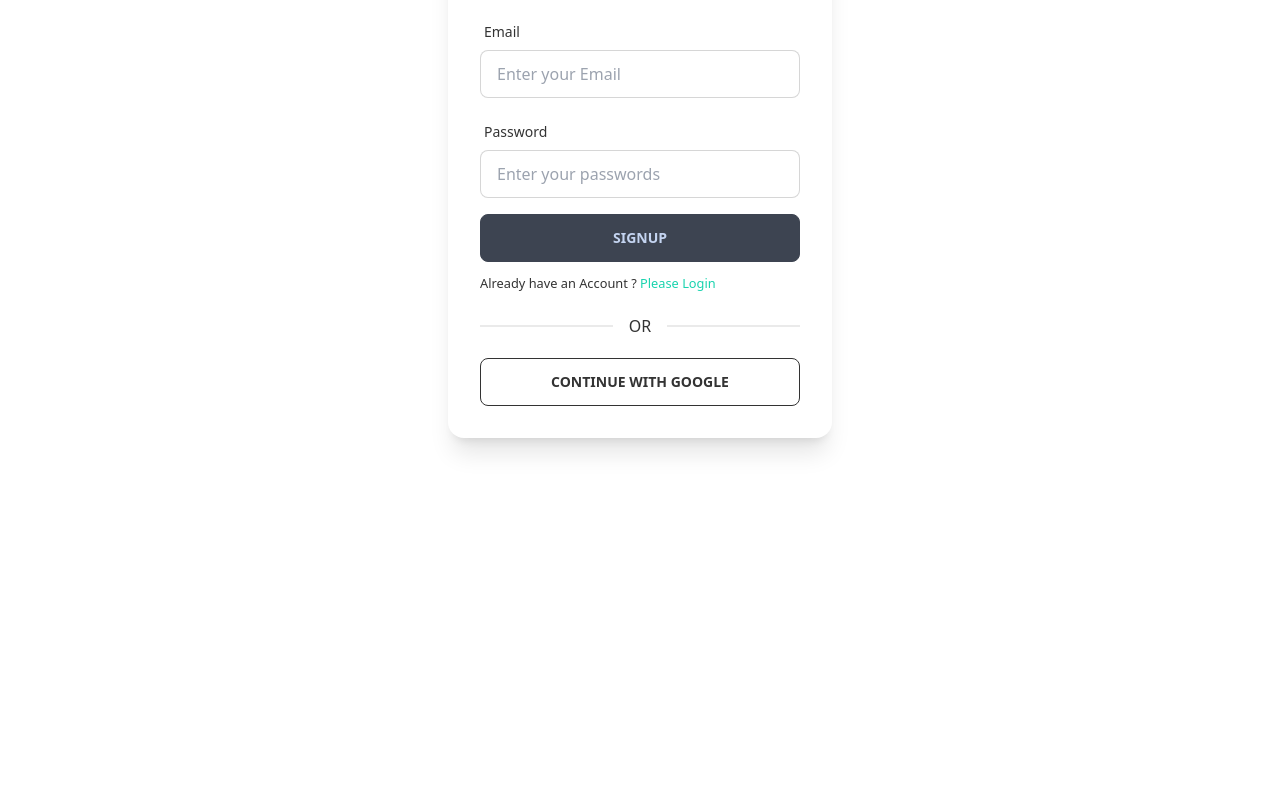
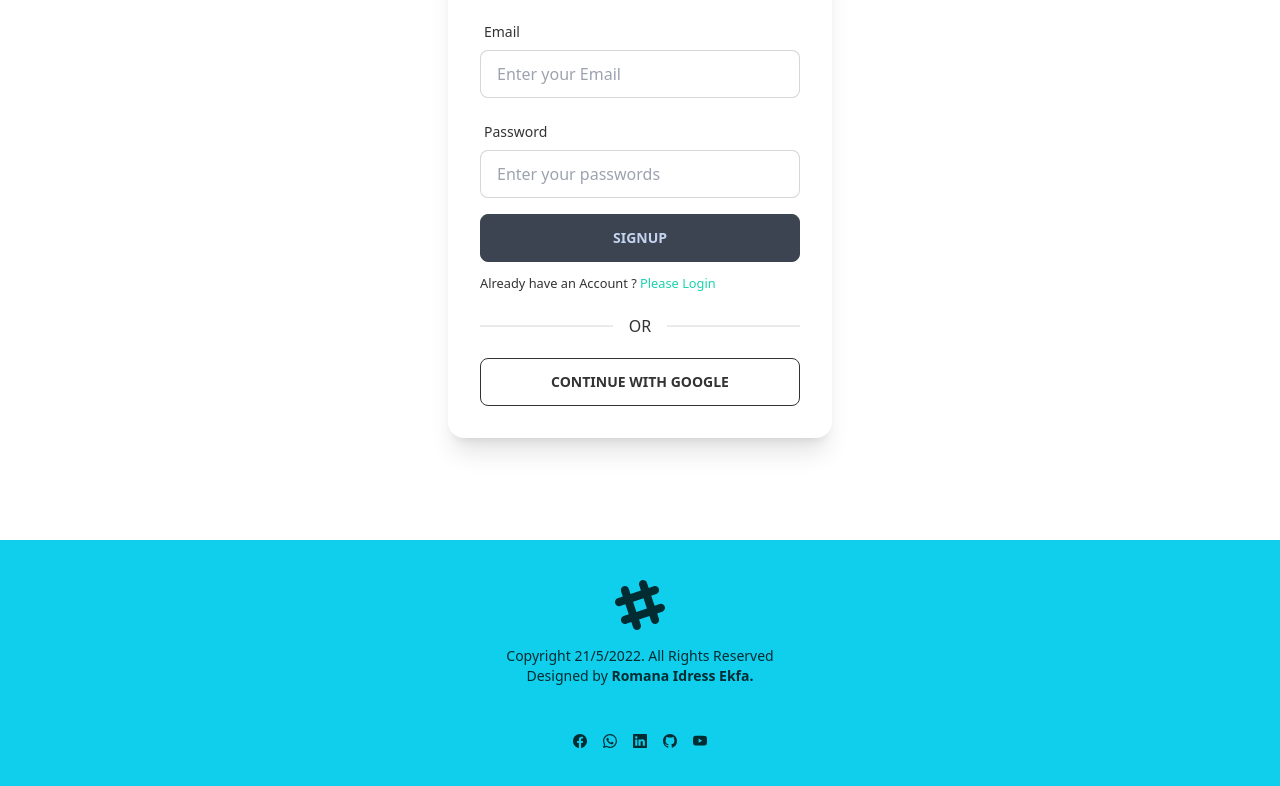
Before and after one commit to RomanaIdressEkfa/manufacturer-client-site, a React (Create React App) app: page /signup in a window 1280 px wide. Shown: the part 324-1110 px from the top of the page. Before the commit the page ends 864 px from the top, so only its background shows below. Built offline with nearby package versions, Linux system fonts and the light colour scheme.

Commit message:
i am adding footer.js

```diff
--- a/package.json
+++ b/package.json
@@ -12,6 +12,7 @@
     "react-dom": "^18.1.0",
     "react-firebase-hooks": "^5.0.3",
     "react-hook-form": "^7.31.2",
+    "react-icons": "^4.3.1",
     "react-router-dom": "^6.3.0",
     "react-scripts": "5.0.1",
     "web-vitals": "^2.1.4"
--- a/src/App.js
+++ b/src/App.js
@@ -4,6 +4,7 @@ import Blog from './Pages/Blog/Blog';
 import HomePage from './Pages/Home/HomePage';
 import Login from './Pages/Login/Login';
 import SignUp from './Pages/Login/SignUp';
+import Footer from './Pages/Shared/Footer';
 import Navbar from './Pages/Shared/Navbar';
 
 function App() {
@@ -16,6 +17,7 @@ function App() {
         <Route path='/login' element={<Login></Login>}></Route>
         <Route path='/signup' element={<SignUp></SignUp>}></Route>
       </Routes>
+      <Footer></Footer>
     </div>
   );
 }
--- /dev/null
+++ b/src/Pages/Shared/Footer.js
@@ -0,0 +1,58 @@
+import React from 'react';
+import { Link } from 'react-router-dom';
+import {
+    BsFacebook,
+    BsYoutube,
+    BsLinkedin,
+    BsGithub,
+    BsWhatsapp,
+} from "react-icons/bs";
+// import { BsFillTelephoneFill } from "react-icons/bs";
+// import { FaRegAddressCard } from "react-icons/fa";
+
+const Footer = () => {
+    const current = new Date();
+    const date = `${current.getDate()}/${current.getMonth() + 1}/${current.getFullYear()}`;
+    return (
+        <footer class="footer footer-center p-10 bg-primary text-primary-content">
+            <div>
+                <svg width="50" height="50" viewBox="0 0 24 24" xmlns="http://www.w3.org/2000/svg" fill-rule="evenodd" clip-rule="evenodd" class="inline-block fill-current"><path d="M22.672 15.226l-2.432.811.841 2.515c.33 1.019-.209 2.127-1.23 2.456-1.15.325-2.148-.321-2.463-1.226l-.84-2.518-5.013 1.677.84 2.517c.391 1.203-.434 2.542-1.831 2.542-.88 0-1.601-.564-1.86-1.314l-.842-2.516-2.431.809c-1.135.328-2.145-.317-2.463-1.229-.329-1.018.211-2.127 1.231-2.456l2.432-.809-1.621-4.823-2.432.808c-1.355.384-2.558-.59-2.558-1.839 0-.817.509-1.582 1.327-1.846l2.433-.809-.842-2.515c-.33-1.02.211-2.129 1.232-2.458 1.02-.329 2.13.209 2.461 1.229l.842 2.515 5.011-1.677-.839-2.517c-.403-1.238.484-2.553 1.843-2.553.819 0 1.585.509 1.85 1.326l.841 2.517 2.431-.81c1.02-.33 2.131.211 2.461 1.229.332 1.018-.21 2.126-1.23 2.456l-2.433.809 1.622 4.823 2.433-.809c1.242-.401 2.557.484 2.557 1.838 0 .819-.51 1.583-1.328 1.847m-8.992-6.428l-5.01 1.675 1.619 4.828 5.011-1.674-1.62-4.829z"></path></svg>
+                <div className=' p-2 text-center '>
+                    Copyright {date}. All Rights Reserved
+                    <div>
+                        Designed by <b className='text'> Romana Idress Ekfa.</b>
+                    </div>
+                </div>
+            </div>
+            <div>
+                <div class="grid grid-flow-col gap-4">
+                    <a
+                        className="icons-social"
+                        href="https://www.facebook.com/romanaidress.ekfa.10"
+                    >
+                        <BsFacebook />
+                    </a>
+                    <a className="icons-social" href="https://web.whatsapp.com/">
+                        <BsWhatsapp />
+                    </a>
+
+                    <a
+                        className="icons-social"
+                        href="https://www.linkedin.com/in/romana-idress-ekfa-9b991a225/"
+                    >
+                        <BsLinkedin />
+                    </a>
+                    <a className="icons-social" href="https://github.com/RomanaIdressEkfa">
+                        <BsGithub />
+                    </a>
+
+                    <a className="icons-social" href="https://www.youtube.com/">
+                        <BsYoutube />
+                    </a>
+                </div>
+            </div>
+        </footer>
+    );
+};
+
+export default Footer;
--- a/src/Pages/Shared/Navbar.js
+++ b/src/Pages/Shared/Navbar.js
@@ -17,7 +17,7 @@ const Navbar = () => {
             <div class="navbar-start">
                 <div class="dropdown">
                     <label tabindex="0" class="btn btn-ghost btn-circle">
-                        <svg xmlns="http://www.w3.org/2000/svg" class="h-5 w-5" fill="none" viewBox="0 0 24 24" stroke="currentColor"><path stroke-linecap="round" stroke-linejoin="round" stroke-width="2" d="M4 6h16M4 12h16M4 18h7" /></svg>
+                        <svg xmlns="http://www.w3.org/2000/svg" class="h-5 w-5" fill="none" viewBox="0 0 24 24" stroke="currentColor"><path stroke-linecap="round" strokeLinejoin="round" stroke-width="2" d="M4 6h16M4 12h16M4 18h7" /></svg>
                     </label>
                     <ul tabindex="0" class="menu menu-compact dropdown-content mt-3 p-2 shadow bg-base-100 rounded-box w-52">
                         <li><Link to='/'>HomePage</Link></li>
@@ -31,11 +31,11 @@ const Navbar = () => {
             </div>
             <div class="navbar-end">
                 <button class="btn btn-ghost btn-circle">
-                    <svg xmlns="http://www.w3.org/2000/svg" class="h-5 w-5" fill="none" viewBox="0 0 24 24" stroke="currentColor"><path stroke-linecap="round" stroke-linejoin="round" stroke-width="2" d="M21 21l-6-6m2-5a7 7 0 11-14 0 7 7 0 0114 0z" /></svg>
+                    <svg xmlns="http://www.w3.org/2000/svg" class="h-5 w-5" fill="none" viewBox="0 0 24 24" stroke="currentColor"><path stroke-linecap="round" strokeLinejoin="round" stroke-width="2" d="M21 21l-6-6m2-5a7 7 0 11-14 0 7 7 0 0114 0z" /></svg>
                 </button>
                 <button class="btn btn-ghost btn-circle">
                     <div class="indicator">
-                        <svg xmlns="http://www.w3.org/2000/svg" class="h-5 w-5" fill="none" viewBox="0 0 24 24" stroke="currentColor"><path stroke-linecap="round" stroke-linejoin="round" stroke-width="2" d="M15 17h5l-1.405-1.405A2.032 2.032 0 0118 14.158V11a6.002 6.002 0 00-4-5.659V5a2 2 0 10-4 0v.341C7.67 6.165 6 8.388 6 11v3.159c0 .538-.214 1.055-.595 1.436L4 17h5m6 0v1a3 3 0 11-6 0v-1m6 0H9" /></svg>
+                        <svg xmlns="http://www.w3.org/2000/svg" class="h-5 w-5" fill="none" viewBox="0 0 24 24" stroke="currentColor"><path stroke-linecap="round" strokeLinejoin="round" stroke-width="2" d="M15 17h5l-1.405-1.405A2.032 2.032 0 0118 14.158V11a6.002 6.002 0 00-4-5.659V5a2 2 0 10-4 0v.341C7.67 6.165 6 8.388 6 11v3.159c0 .538-.214 1.055-.595 1.436L4 17h5m6 0v1a3 3 0 11-6 0v-1m6 0H9" /></svg>
                         <span class="badge badge-xs badge-primary indicator-item"></span>
                     </div>
                 </button>
--- /dev/null
+++ b/src/Pages/Shared/PrimaryButton.js
@@ -0,0 +1,11 @@
+import React from 'react';
+
+const PrimaryButton = () => {
+    return (
+        <div>
+            <button className="btn btn-primary font-bold uppercase bg-gradient-to-r from-secondary to-primary text-white">Get Started</button>
+        </div>
+    );
+};
+
+export default PrimaryButton;
```
Also changed, not shown: 1 other file (tests, documents, lock files or other folders).
